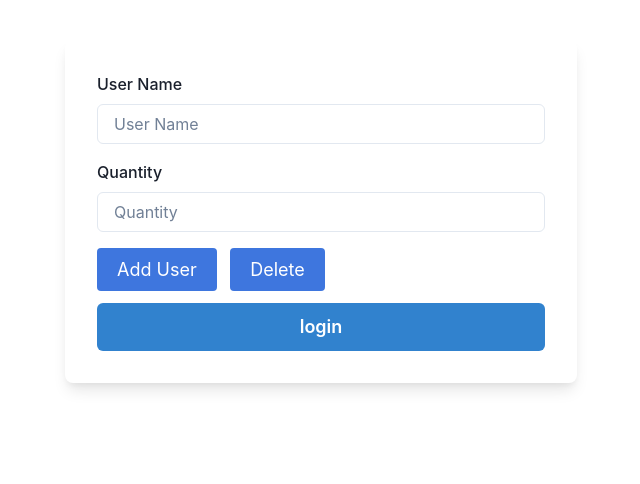
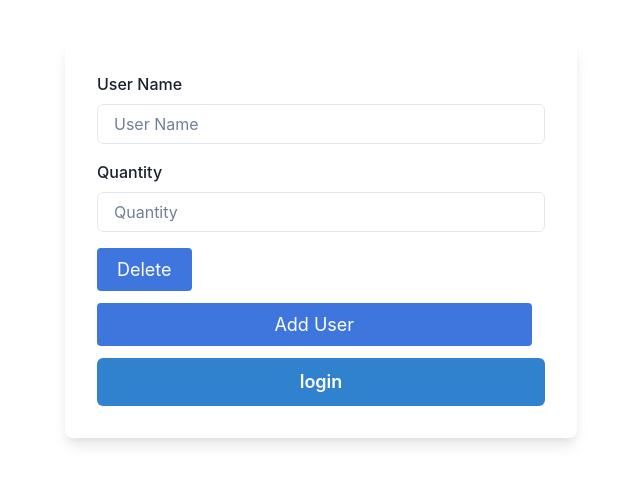
Before and after one commit to khanalsanj/React, a React (Vite) app: page / in a window 1280 px wide. Shown: the top 484 px of the page, without its empty margins (319-959 px from the left). Built offline with nearby package versions, Linux system fonts and the light colour scheme.

Commit message:
react local storage

```diff
--- a/package.json
+++ b/package.json
@@ -17,11 +17,13 @@
     "@hookform/error-message": "^2.0.1",
     "@hookform/resolvers": "^3.9.1",
     "framer-motion": "^11.11.11",
+    "local-storage": "^2.0.0",
     "react": "^18.3.1",
     "react-dom": "^18.3.1",
     "react-hook-form": "^7.53.2",
     "react-icons": "^5.3.0",
     "react-router-dom": "^6.28.0",
+    "use-local-storage": "^3.0.0",
     "yup": "^1.4.0"
   },
   "devDependencies": {
--- a/src/Components/DynamicField.jsx
+++ b/src/Components/DynamicField.jsx
@@ -7,9 +7,31 @@ import {
   Stack,
   Flex,
 } from "@chakra-ui/react";
+import { useForm, useFieldArray, useWatch } from "react-hook-form";
+import "../App.css";
+import { useState, useEffect } from "react";
 
-import { useForm, useFieldArray } from "react-hook-form";
-import "../App.css";
+// const localStorage = (Quantity, quantity) => {
+//   const [currentQuantity, setQuantity] = useState(() => {
+//     let currentQuantity;
+
+//     try {
+//       currentQuantity = JSON.parse(
+//         localStorage.getItem(Quantity) || String(quantity)
+//       );
+//     } catch (error) {
+//       currentQuantity = quantity;
+//     }
+
+//     return currentQuantity;
+//   });
+
+//   useEffect(() => {
+//     localStorage.setItem(Quantity, JSON.stringify(quantity));
+//   }, [quantity, Quantity]);
+
+//   return [quantity, setQuantity];
+// };
 
 const DynamicField = () => {
   const {
@@ -30,12 +52,20 @@ const DynamicField = () => {
     name: "users", // Name of the field array
   });
 
+  const quantity = useWatch({ control, name: "users.0.quantity" });
+  console.log(quantity);
+
   // console.log(useFieldArray);
 
   const onsubmit = (data) => {
     console.log(data); // Log the form data
     // reset(); // Reset the form after submission
   };
+
+  useEffect(() => {
+    localStorage.setItem("quantity", JSON.stringify(quantity));
+    console.log(localStorage);
+  }, [quantity]);
 
   return (
     <Box
@@ -52,16 +82,21 @@ const DynamicField = () => {
           <Flex flexDirection="column" justifyContent={"space-between"}>
             {fields.map((field, index) => (
               <div key={field.id}>
+                {/* For User Name */}
                 <FormControl id="user name" mb={4}>
                   <FormLabel htmlFor="user name">User Name</FormLabel>
                   <Input
                     {...register(`users.${index}.userName`, {
-                      minLength: 5,
                       required: "User Name is required",
+                      minLength: {
+                        value: 5,
+                        message: "Must have at least five characters",
+                      },
                     })}
                     type="text"
                     placeholder="User Name"
                   />
+                  {/* Errors Alert */}
                   {errors.users?.[index]?.userName && (
                     <p role="alert" style={{ color: "red" }}>
                       {`${errors.users?.[index]?.userName?.message}`}
@@ -69,28 +104,29 @@ const DynamicField = () => {
                   )}
                 </FormControl>
 
+                {/* For Quantity */}
                 <FormControl id="quantity" marginBottom={4}>
                   <FormLabel htmlFor="quantity">Quantity</FormLabel>
                   <Input
                     {...register(`users.${index}.quantity`, {
                       required: "Quantity is required",
+                      pattern: {
+                        value: /^[0-9]+$/,
+                        message: "Quantity must be a valid number",
+                      },
                     })}
                     type="text"
                     placeholder="Quantity"
                   />
+                  {/* Errors Alert */}
                   {errors.users?.[index]?.quantity && (
                     <p role="alert" style={{ color: "red" }}>
                       {`${errors.users?.[index]?.quantity?.message}`}
                     </p>
                   )}
                 </FormControl>
-                <button
-                  className="Add-user"
-                  type="button"
-                  onClick={() => append({})}
-                >
-                  Add User
-                </button>
+
+                {/* Delete for user name & quantity */}
                 <button
                   className="deleted"
                   type="button"
@@ -102,10 +138,12 @@ const DynamicField = () => {
             ))}
           </Flex>
 
-          {/* <button className="Add-user" type="button" onClick={() => append({})}>
+          {/* Add new user name & quantity*/}
+          <button className="Add-user" type="button" onClick={() => append({})}>
             Add User
-          </button> */}
+          </button>
 
+          {/* Login button */}
           <Button colorScheme="blue" type="submit" size="lg">
             login
           </Button>
```
Also changed, not shown: src/Components/UseLocalStorage.jsx (added, +8 -0 lines), 1 other file (tests, documents, lock files or other folders).
